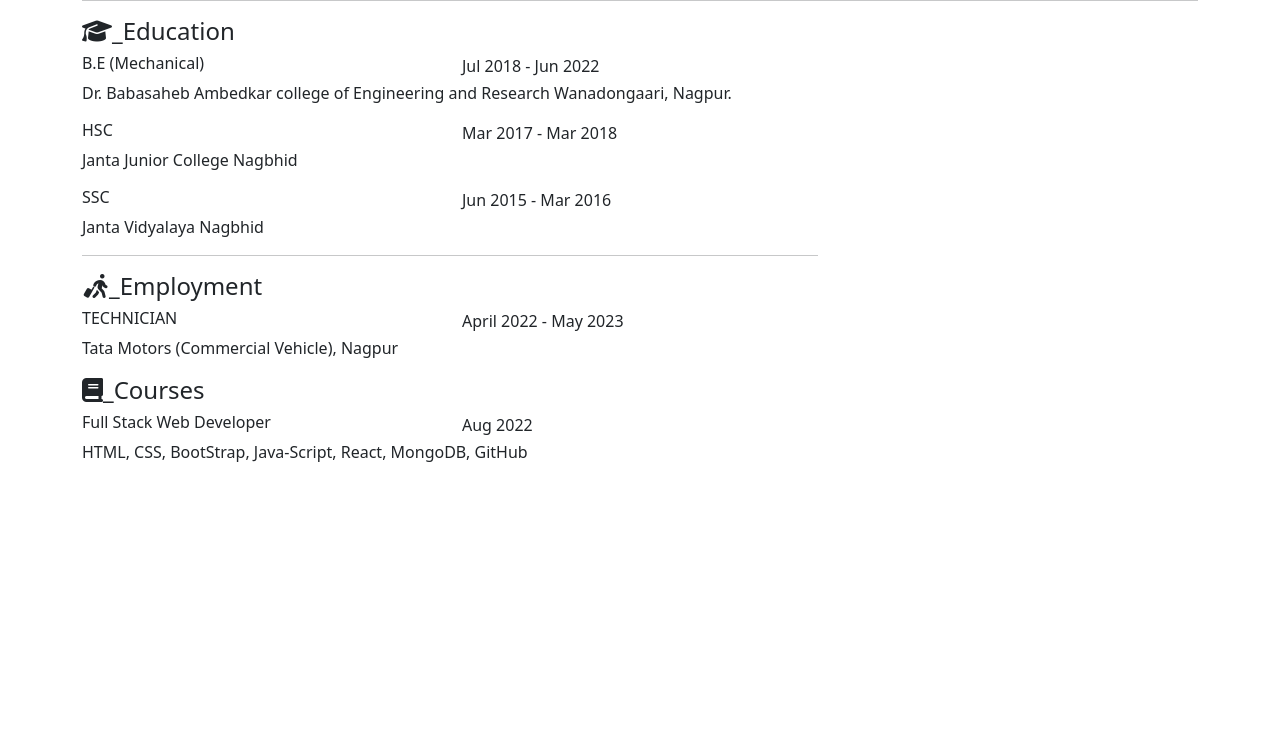
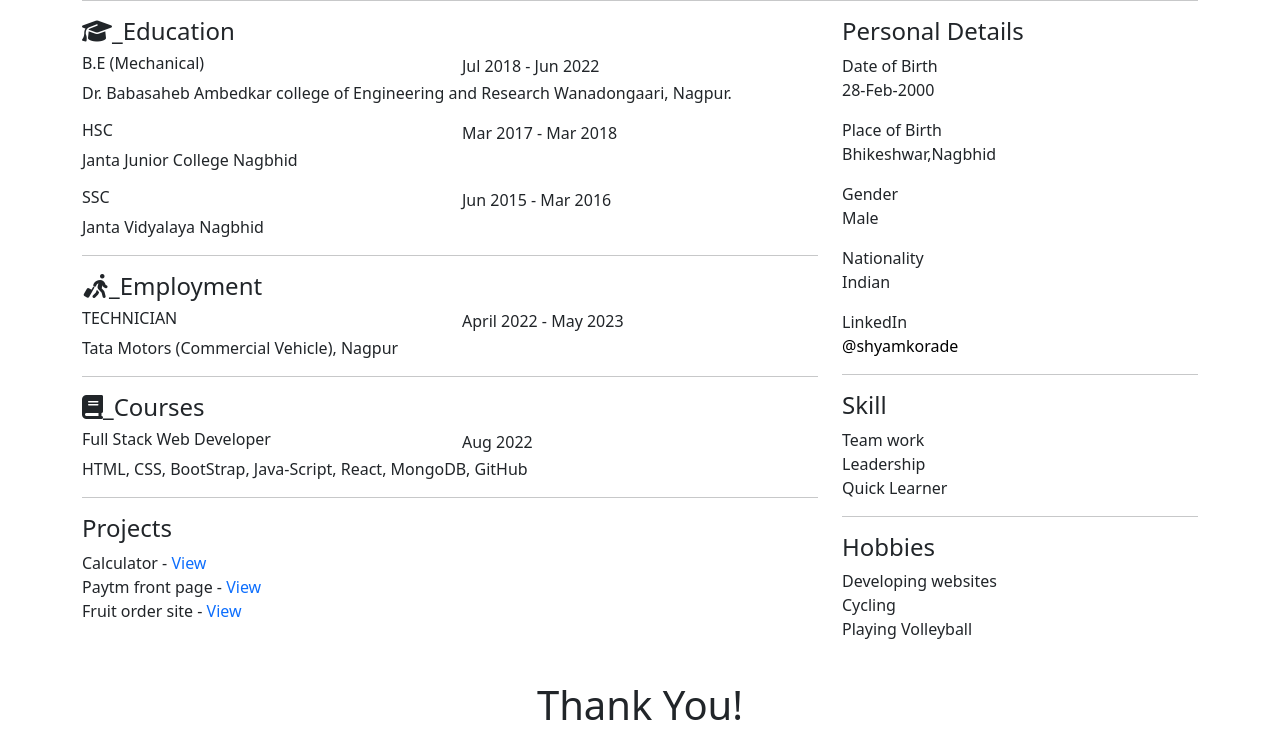
Before and after one commit to Mechboyshyam/New-folder, a plain HTML site: page index.html in a window 1280 px wide. Shown: the part 156-893 px from the top of the page. Before the commit the page ends 800 px from the top, so only its background shows below. Drawn offline with nearby package versions, Linux system fonts and the light colour scheme.

Commit message:
info added more

```diff
--- a/index.html
+++ b/index.html
@@ -1,31 +1,52 @@
-<!doctype html>
+<!DOCTYPE html>
 <html lang="en">
   <head>
     <link rel="stylesheet" href="./index.css" />
-    <meta charset="utf-8">
-    <meta name="viewport" content="width=device-width, initial-scale=1">
+    <meta charset="utf-8" />
+    <meta name="viewport" content="width=device-width, initial-scale=1" />
     <title>Remesu</title>
-    <link href="https://cdn.jsdelivr.net/npm/bootstrap@5.2.3/dist/css/bootstrap.min.css" rel="stylesheet" integrity="sha384-rbsA2VBKQhggwzxH7pPCaAqO46MgnOM80zW1RWuH61DGLwZJEdK2Kadq2F9CUG65" crossorigin="anonymous">
+    <link
+      href="https://cdn.jsdelivr.net/npm/bootstrap@5.2.3/dist/css/bootstrap.min.css"
+      rel="stylesheet"
+      integrity="sha384-rbsA2VBKQhggwzxH7pPCaAqO46MgnOM80zW1RWuH61DGLwZJEdK2Kadq2F9CUG65"
+      crossorigin="anonymous"
+    />
   </head>
   <body>
     <div class="container">
       <div class="row headerr">
         <div class="col-4">
-                <img class="image" src="./Image.jpg" alt="jpg">
+          <img class="image" src="./picture.jpeg" alt="jpg" />
         </div>
         <div class="col-8">
-                <h1 class="header-words mt-1" >Shyam Korade</h1>
-                <h6 class="header-words" style="margin-top: -9px;">MECHANICAL ENGINEER</h6>
+          <h1 class="header-words mt-1">Shyam Korade</h1>
+          <h6 class="header-words" style="margin-top: -9px">
+            MECHANICAL ENGINEER
+          </h6>
           <div>
-                    <a href="mailto:shyamkorade0@gmail.com" class="header-words"><i class="fa-regular fa-envelope"></i>_Shyamkorade0@gmail.com</a> &nbsp; &nbsp;
-                    <a href="tel:9657961608" class="header-words"><span style="font-size: 12px;"><i class="fa-solid fa-phone"></i></span>_9657961608</a>
+            <a href="mailto:shyamkorade0@gmail.com" class="header-words"
+              ><i class="fa-regular fa-envelope"></i>_Shyamkorade0@gmail.com</a
+            >
+            &nbsp; &nbsp;
+            <a href="tel:9657961608" class="header-words"
+              ><span style="font-size: 12px"
+                ><i class="fa-solid fa-phone"></i></span
+              >_9657961608</a
+            >
           </div>
           <div>
-                    <a href="https://goo.gl/maps/8Ykwo9QVBqMS84od7" target="_blank" class="header-words"><i class="fa-solid fa-location-dot"></i> _Lakshminagar, sulezari, Nagbhid, Dist-Chandrapur, 441-205</a>
+            <a
+              href="https://goo.gl/maps/8Ykwo9QVBqMS84od7"
+              target="_blank"
+              class="header-words"
+              ><i class="fa-solid fa-location-dot"></i> _Lakshminagar, sulezari,
+              Nagbhid, Dist-Chandrapur, 441-205</a
+            >
           </div>
         </div>
       </div>
-        <hr>
+
+      <hr />
       <div class="row mt-3">
         <div class="col-8">
           <h4><i class="fa-solid fa-graduation-cap"></i>_Education</h4>
@@ -35,7 +56,9 @@
               <div class="col-1"></div>
               <div class="col-6">Jul 2018 - Jun 2022</div>
             </div>
-              <p>Dr. Babasaheb Ambedkar college of Engineering and Research Wanadongaari, Nagpur.
+            <p>
+              Dr. Babasaheb Ambedkar college of Engineering and Research
+              Wanadongaari, Nagpur.
             </p>
           </div>
 
@@ -45,8 +68,7 @@
               <div class="col-1"></div>
               <div class="col-6">Mar 2017 - Mar 2018</div>
             </div>
-              <p>Janta Junior College Nagbhid
-              </p>
+            <p>Janta Junior College Nagbhid</p>
           </div>
 
           <div class="education">
@@ -55,25 +77,26 @@
               <div class="col-1"></div>
               <div class="col-6">Jun 2015 - Mar 2016</div>
             </div>
-              <p> Janta Vidyalaya Nagbhid
-              </p>
+            <p>Janta Vidyalaya Nagbhid</p>
           </div>
-             <hr>
+          <hr />
 
           <div class="employement">
-              <h4><i class="fa-solid fa-person-walking-luggage"></i>_Employment</h4>
+            <h4>
+              <i class="fa-solid fa-person-walking-luggage"></i>_Employment
+            </h4>
             <div class="education">
               <div class="row">
                 <div class="col-5"><h6>TECHNICIAN</h6></div>
                 <div class="col-1"></div>
                 <div class="col-6">April 2022 - May 2023</div>
               </div>
-                <p> Tata Motors (Commercial Vehicle), Nagpur
-                </p>
+              <p>Tata Motors (Commercial Vehicle), Nagpur</p>
             </div>
           </div>
+          <hr />
 
-            <div class="employement">
+          <div>
             <h4><i class="fa-solid fa-book"></i>_Courses</h4>
             <div class="education">
               <div class="row">
@@ -81,16 +104,72 @@
                 <div class="col-1"></div>
                 <div class="col-6">Aug 2022</div>
               </div>
-                <p> HTML, CSS, BootStrap, Java-Script, React, MongoDB, GitHub
+              <p>HTML, CSS, BootStrap, Java-Script, React, MongoDB, GitHub</p>
+            </div>
+            <hr />
+          </div>
+          <div class="projects">
+            <h4>Projects</h4>
+            <div>Calculator - <a style="text-decoration: none;" href="https://calculator-mechboyshyam.netlify.app/">View</a></div>
+            <div>Paytm front page - <a style="text-decoration: none;" href="https://mechboyshyam-task-2-paytm.netlify.app/">View</a></div>
+            <div>Fruit order site - <a style="text-decoration: none;" href="https://icp-group-d.netlify.app/index.html">View</a></div>
+            <!-- <div>Calculator - <a style="text-decoration: none;" href="https://calculator-mechboyshyam.netlify.app/">View</a></div> -->
+          </div>
+        </div>
+<!-- from here the right side start -->
+        <div class="col-4">
+          <div>
+            <h4>Personal Details</h4>
+            <div>Date of Birth</div>
+            <p>28-Feb-2000</p>
+
+            <div>Place of Birth</div>
+            <p>Bhikeshwar,Nagbhid</p>
+
+            <div>Gender</div>
+            <p>Male</p>
+
+            <div>Nationality</div>
+            <p>Indian</p>
+
+            <div>LinkedIn</div>
+            <p>
+              <a
+                style="text-decoration: none; color: black"
+                href="https://www.linkedin.com/in/shyamkorade/"
+                >@shyamkorade</a
+              >
             </p>
           </div>
+          <hr>
+          <div>
+            <h4>Skill</h4>
+            <div>Team work</div>
+            <div>Leadership</div>
+            <div>Quick Learner</div>
+          </div>
+          <hr>
+
+          <div>
+            <h4>Hobbies</h4>
+            <div>Developing websites</div>
+            <div>Cycling</div>
+            <div>Playing Volleyball</div>
           </div>
 
-          </div>
-          <div class="col-4"></div>
+
         </div>
       </div>
-    <script src="https://kit.fontawesome.com/cf3730f9aa.js" crossorigin="anonymous"></script>
-    <script src="https://cdn.jsdelivr.net/npm/bootstrap@5.2.3/dist/js/bootstrap.bundle.min.js" integrity="sha384-kenU1KFdBIe4zVF0s0G1M5b4hcpxyD9F7jL+jjXkk+Q2h455rYXK/7HAuoJl+0I4" crossorigin="anonymous"></script>
+      <div style="margin-top: 40px;"><h1 style="text-align: center;">Thank You!</h1></div>
+    </div>
+    <script
+      src="https://kit.fontawesome.com/cf3730f9aa.js"
+      crossorigin="anonymous"
+    ></script>
+    <script
+      src="https://cdn.jsdelivr.net/npm/bootstrap@5.2.3/dist/js/bootstrap.bundle.min.js"
+      integrity="sha384-kenU1KFdBIe4zVF0s0G1M5b4hcpxyD9F7jL+jjXkk+Q2h455rYXK/7HAuoJl+0I4"
+      crossorigin="anonymous"
+    ></script>
   </body>
 </html>
```
Also changed, not shown: picture.jpeg (added). Lines whose indentation alone changed are shown as unchanged.
